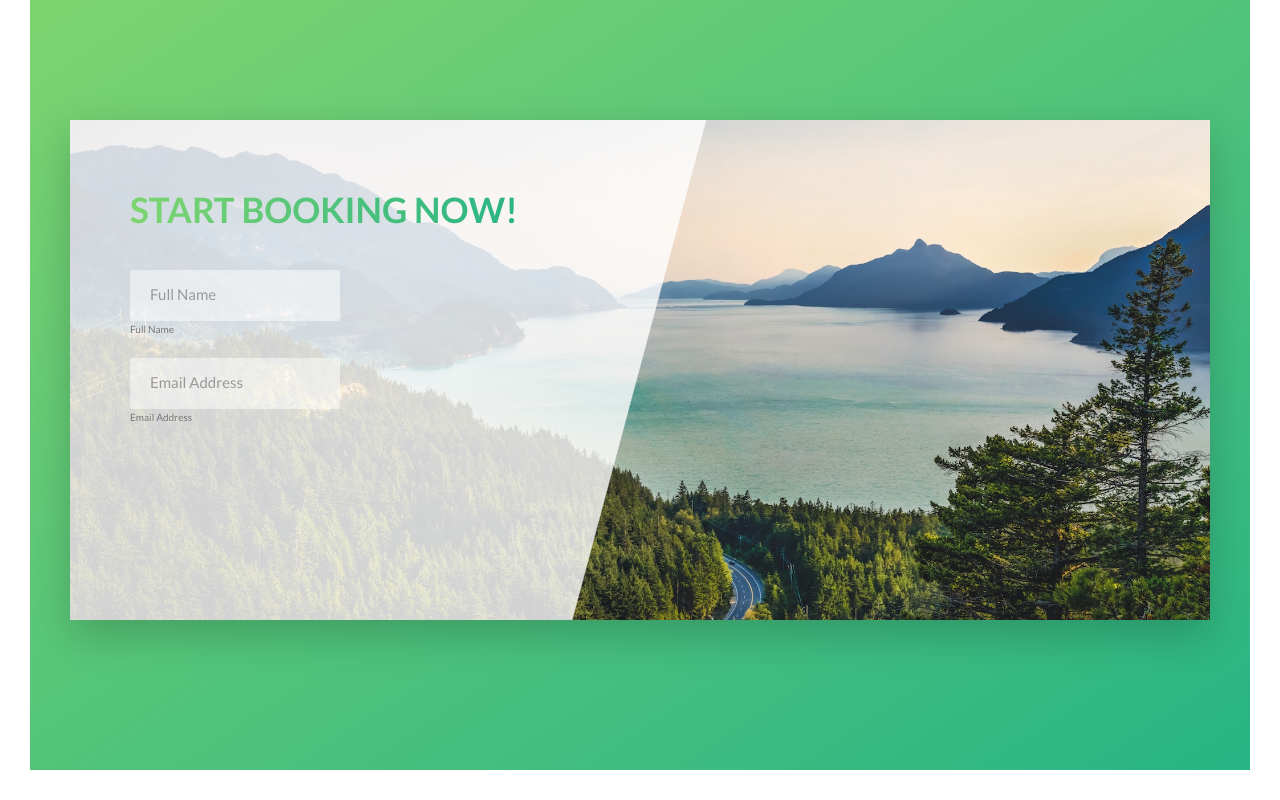
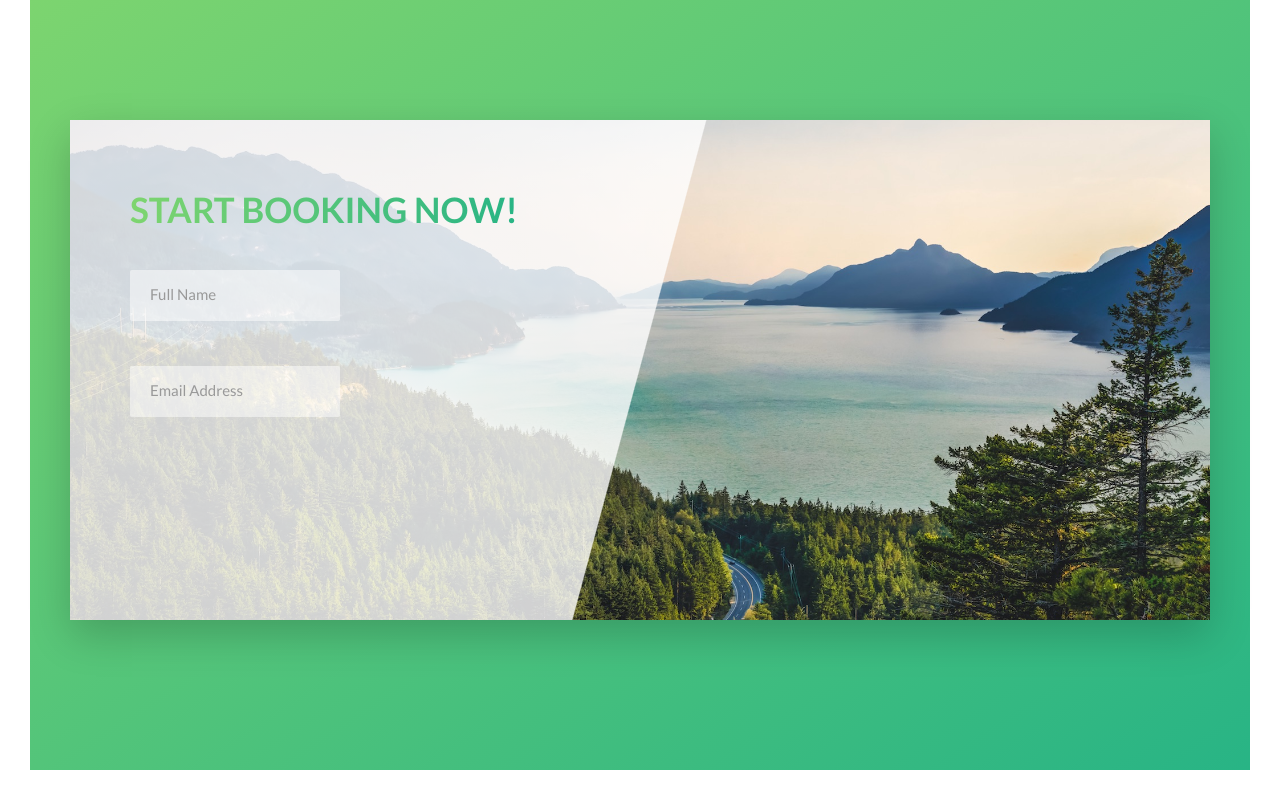
Before and after one commit to du-almeidalima/sass-course, a website: page Section 2-6 Natours Project/index.html in a window 1280 px wide. Shown: the part 4735-5535 px from the top of the page. Drawn offline with Linux system fonts and the light colour scheme.

Commit message:
Section 5: Building the Booking Section - Part 2

```diff
--- a/Section 2-6 Natours Project/index.html
+++ b/Section 2-6 Natours Project/index.html
@@ -266,11 +266,11 @@
                     <form action="#" class="form">
                         <div class="form__group">
                             <input class="form__input" id="name" type="text" placeholder="Full Name" required>
-                            <label for="name">Full Name</label>
+                            <label class="form__label" for="name">Full Name</label>
                         </div>
                         <div class="form__group">
                             <input class="form__input" id="email" type="email" placeholder="Email Address" required>
-                            <label for="email">Email Address</label>
+                            <label class="form__label" for="email">Email Address</label>
                         </div>
                     </form>
                 </div>
```
